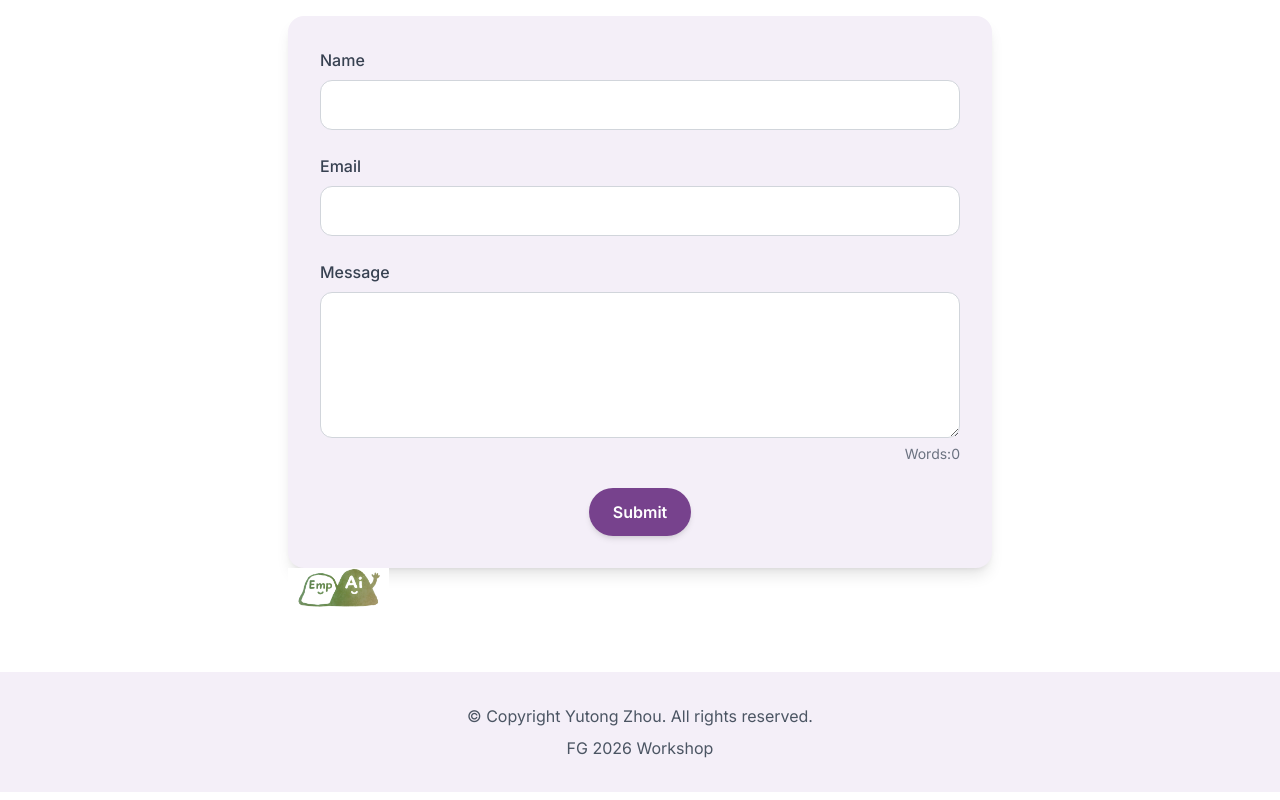
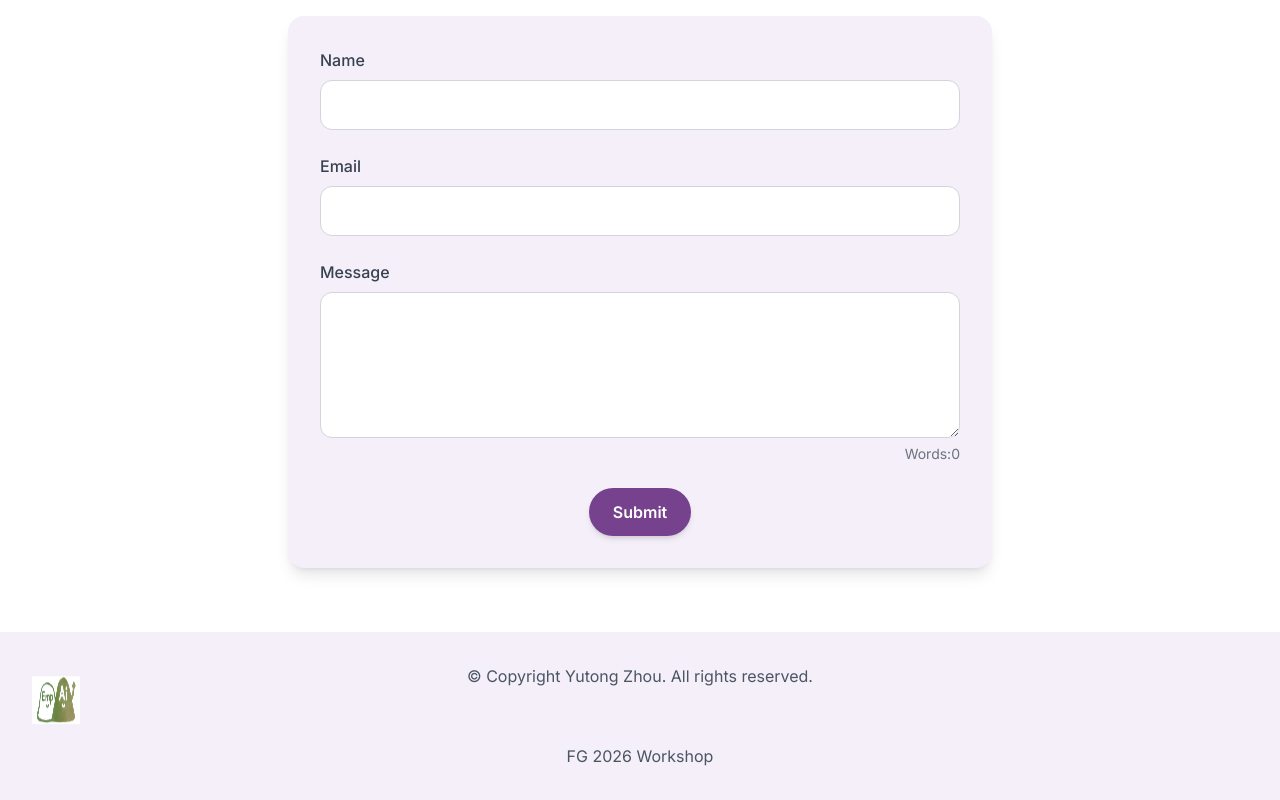
Before and after one commit to ElizaZhou96/EmpAI26, a React (Vite) app: page / in a window 1280 px wide. Shown: the part 5878-6678 px from the top of the page. Built offline with nearby package versions, Linux system fonts and the light colour scheme.

Commit message:
Update App.tsx

```diff
--- a/src/App.tsx
+++ b/src/App.tsx
@@ -489,12 +489,6 @@ function App() {
       </div>
     </form>
 
-	<h3 className="inline w-12 h-12 text-[#77428D] animate-bounce text-center mb-1" />
-			  <img
-			    src="/Logo2.jpg"
-			    alt="Logo"
-			    className="h-10 w-auto"
-			  />
   </div>
 </section>
 
@@ -504,6 +498,11 @@ function App() {
         <div className="max-w-7xl mx-auto px-4 sm:px-6 lg:px-8">
           <div className="text-center text-gray-600">
             <p>© Copyright Yutong Zhou. All rights reserved.</p>
+			<img
+			    src="/Logo2.jpg"
+			    alt="Logo"
+			    className="w-12 h-12 animate-bounce text-center mb-1"
+			  />
             <p className="mt-2">FG 2026 Workshop</p>
           </div>
         </div>
```
